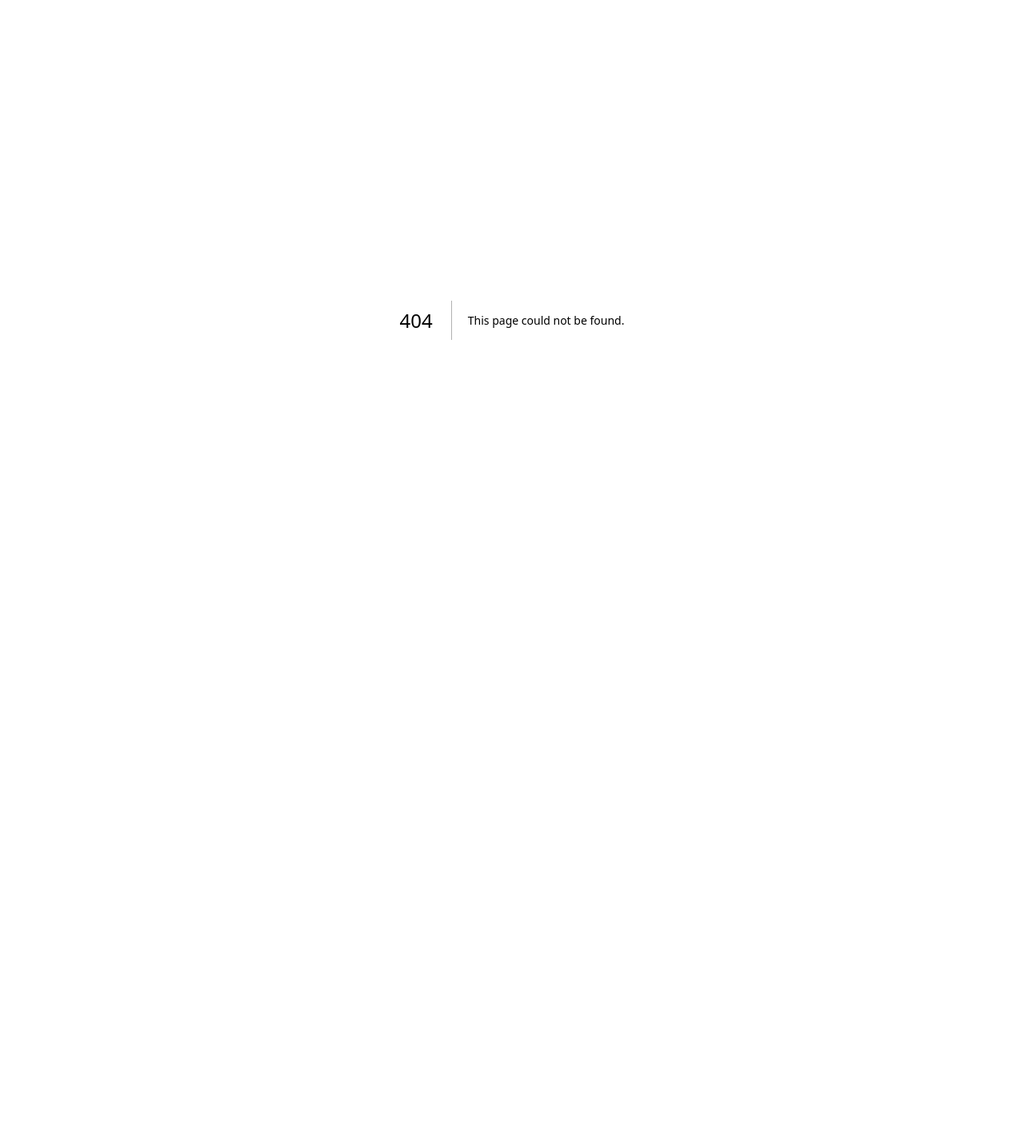
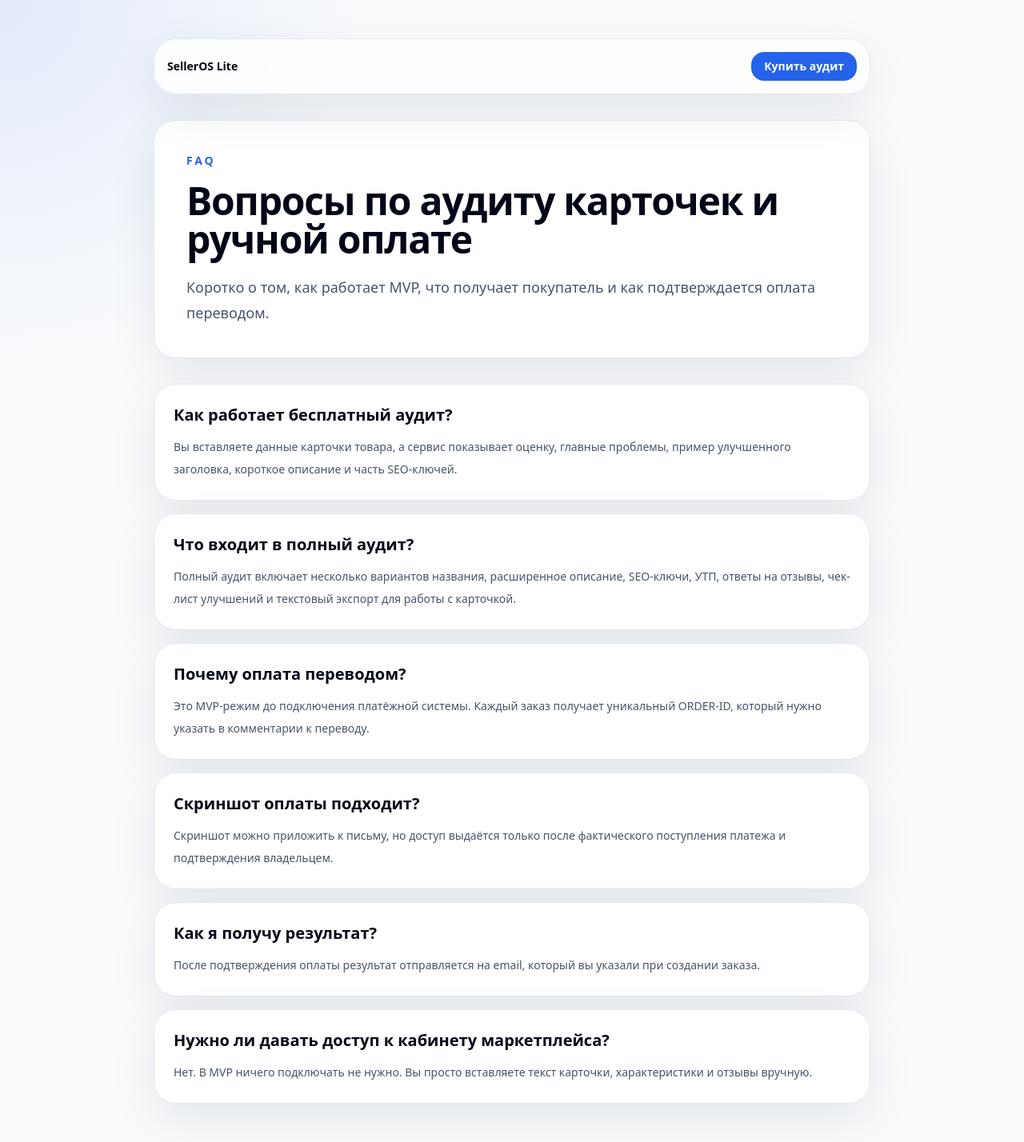
Before and after one commit to TerraTectra/AutoMoney, a Next.js app: page /faq in a window 1280 px wide. Before the commit this address had no page. Shown: the whole page at 80% size. Before the commit the page ends 800 px from the top, so only its background shows below. Built offline with nearby package versions, Linux system fonts and the light colour scheme.

Commit message:
Add FAQ page

```diff
--- /dev/null
+++ b/app/faq/page.tsx
@@ -0,0 +1,67 @@
+import Link from 'next/link';
+
+const faqs = [
+  {
+    question: 'Как работает бесплатный аудит?',
+    answer:
+      'Вы вставляете данные карточки товара, а сервис показывает оценку, главные проблемы, пример улучшенного заголовка, короткое описание и часть SEO-ключей.'
+  },
+  {
+    question: 'Что входит в полный аудит?',
+    answer:
+      'Полный аудит включает несколько вариантов названия, расширенное описание, SEO-ключи, УТП, ответы на отзывы, чек-лист улучшений и текстовый экспорт для работы с карточкой.'
+  },
+  {
+    question: 'Почему оплата переводом?',
+    answer:
+      'Это MVP-режим до подключения платёжной системы. Каждый заказ получает уникальный ORDER-ID, который нужно указать в комментарии к переводу.'
+  },
+  {
+    question: 'Скриншот оплаты подходит?',
+    answer:
+      'Скриншот можно приложить к письму, но доступ выдаётся только после фактического поступления платежа и подтверждения владельцем.'
+  },
+  {
+    question: 'Как я получу результат?',
+    answer:
+      'После подтверждения оплаты результат отправляется на email, который вы указали при создании заказа.'
+  },
+  {
+    question: 'Нужно ли давать доступ к кабинету маркетплейса?',
+    answer:
+      'Нет. В MVP ничего подключать не нужно. Вы просто вставляете текст карточки, характеристики и отзывы вручную.'
+  }
+];
+
+export const metadata = {
+  title: 'FAQ SellerOS Lite — вопросы по аудиту карточек и оплате',
+  description: 'Ответы на вопросы о бесплатном аудите, полном пакете, ручной оплате и получении результата.'
+};
+
+export default function FaqPage() {
+  return (
+    <main className="min-h-screen px-6 py-8 sm:py-12">
+      <div className="mx-auto max-w-4xl">
+        <nav className="mb-8 flex items-center justify-between rounded-3xl border border-slate-200 bg-white/80 p-4 shadow-soft backdrop-blur">
+          <Link href="/" className="text-sm font-black text-slate-950">SellerOS Lite</Link>
+          <Link href="/pay" className="rounded-2xl bg-blue-600 px-4 py-2 text-sm font-bold text-white transition hover:bg-blue-700">Купить аудит</Link>
+        </nav>
+
+        <section className="rounded-3xl border border-slate-200 bg-white p-8 shadow-soft sm:p-10">
+          <p className="text-sm font-semibold uppercase tracking-[0.2em] text-blue-600">FAQ</p>
+          <h1 className="mt-4 text-4xl font-black leading-tight tracking-tight text-slate-950 sm:text-5xl">Вопросы по аудиту карточек и ручной оплате</h1>
+          <p className="mt-5 text-lg leading-8 text-slate-600">Коротко о том, как работает MVP, что получает покупатель и как подтверждается оплата переводом.</p>
+        </section>
+
+        <section className="mt-8 space-y-4">
+          {faqs.map((item) => (
+            <article key={item.question} className="rounded-3xl border border-slate-200 bg-white p-6 shadow-soft">
+              <h2 className="text-xl font-black text-slate-950">{item.question}</h2>
+              <p className="mt-3 text-sm leading-7 text-slate-600">{item.answer}</p>
+            </article>
+          ))}
+        </section>
+      </div>
+    </main>
+  );
+}
```
